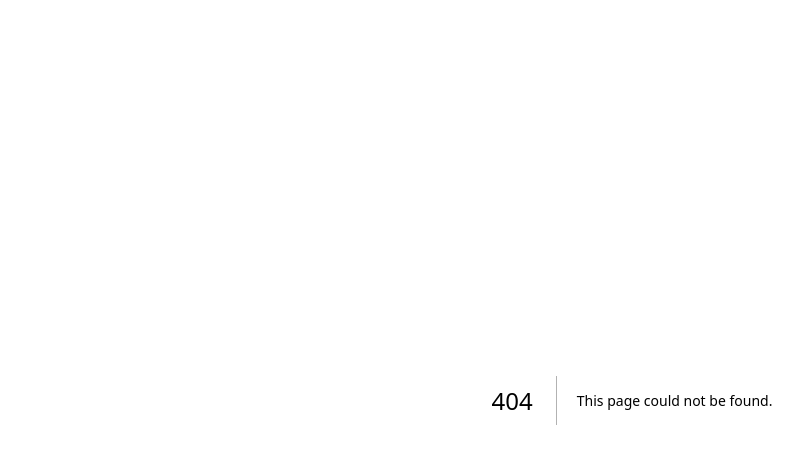
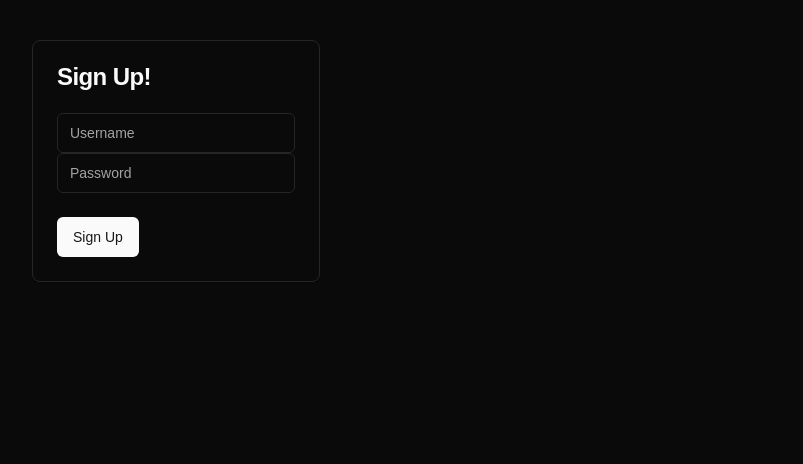
Before and after one commit to Bardemic/Codegram, a Next.js app in the folder web/: page /signup in a window 1280 px wide. Before the commit this address had no page. Shown: the top 464 px of the page, without its empty margins (8-811 px from the left). Built offline with nearby package versions, Linux system fonts and the light colour scheme; no server answers.

Commit message:
Add Signup Page

```diff
--- /dev/null
+++ b/web/app/signup/page.js
@@ -0,0 +1,69 @@
+"use client"
+import { Button } from "@/components/ui/button"
+import {
+  Card,
+  CardContent,
+  CardDescription,
+  CardFooter,
+  CardHeader,
+  CardTitle,
+} from "@/components/ui/card"
+import { Input } from "@/components/ui/input"
+import { Label } from "@/components/ui/label"
+import {ws} from "@/lib/ws"
+import { useState } from "react"
+import bcrypt from "bcryptjs"
+
+async function hashPassword(password) {
+    const saltRounds = 6;
+    const hashedPassword = await bcrypt.hash(password, saltRounds);
+    console.log(hashedPassword);
+    return hashedPassword;
+}
+
+
+async function signup(username, password) {
+    console.log(username, password);
+    console.log(JSON.stringify({type: "signup", role: "tutor", username: username, passwordHash: hashPassword(password)}));
+    ws.send(JSON.stringify({type: "signup", role: "tutor", username: username, passwordHash: await hashPassword(password)})); //role, username, passwordHash
+    const listener = (message) => {
+        ws.removeEventListener("message", listener);
+        console.log(message);
+        const data = JSON.parse(message.data);
+        if(data.type === "error"){
+            alert(data.message);
+            return;
+        }
+        //redirect here
+        /*data.user = {
+            role: data.role,
+            username: data.username
+        };*/
+    }
+    ws.addEventListener("message", listener);
+
+}
+
+
+
+
+export default function SignupPage() {
+    const [username, setUsername] = useState("");
+    const [password, setPassword] = useState("");
+    return (
+        <div className="p-10 flex flex-col">
+            <Card className="w-72">
+                <CardHeader>
+                    <CardTitle>Sign Up!</CardTitle>
+                </CardHeader>
+                <CardContent>
+                    <Input id="username" type="username" placeholder="Username" onChange={(e) => setUsername(e.target.value)} />
+                    <Input id="password" type="password" placeholder="Password" onChange={(e) => setPassword(e.target.value)} />
+                </CardContent>
+                <CardFooter>
+                    <Button onClick={() => signup(username, password)}>Sign Up</Button>
+                </CardFooter>
+            </Card>
+        </div>
+    )
+}
--- /dev/null
+++ b/web/components/ui/label.jsx
@@ -0,0 +1,18 @@
+"use client"
+
+import * as React from "react"
+import * as LabelPrimitive from "@radix-ui/react-label"
+import { cva } from "class-variance-authority";
+
+import { cn } from "@/lib/utils"
+
+const labelVariants = cva(
+  "text-sm font-medium leading-none peer-disabled:cursor-not-allowed peer-disabled:opacity-70"
+)
+
+const Label = React.forwardRef(({ className, ...props }, ref) => (
+  <LabelPrimitive.Root ref={ref} className={cn(labelVariants(), className)} {...props} />
+))
+Label.displayName = LabelPrimitive.Root.displayName
+
+export { Label }
--- a/web/package.json
+++ b/web/package.json
@@ -11,9 +11,12 @@
   "dependencies": {
     "@monaco-editor/react": "^4.6.0",
     "@radix-ui/react-avatar": "^1.1.1",
+    "@radix-ui/react-label": "^2.1.0",
     "@radix-ui/react-scroll-area": "^1.2.1",
     "@radix-ui/react-separator": "^1.1.0",
     "@radix-ui/react-slot": "^1.1.0",
+    "bcrypt": "^5.1.1",
+    "bcryptjs": "^2.4.3",
     "class-variance-authority": "^0.7.0",
     "clsx": "^2.1.1",
     "lucide-react": "^0.460.0",
```
Also changed, not shown: 1 other file (tests, documents, lock files or other folders).
